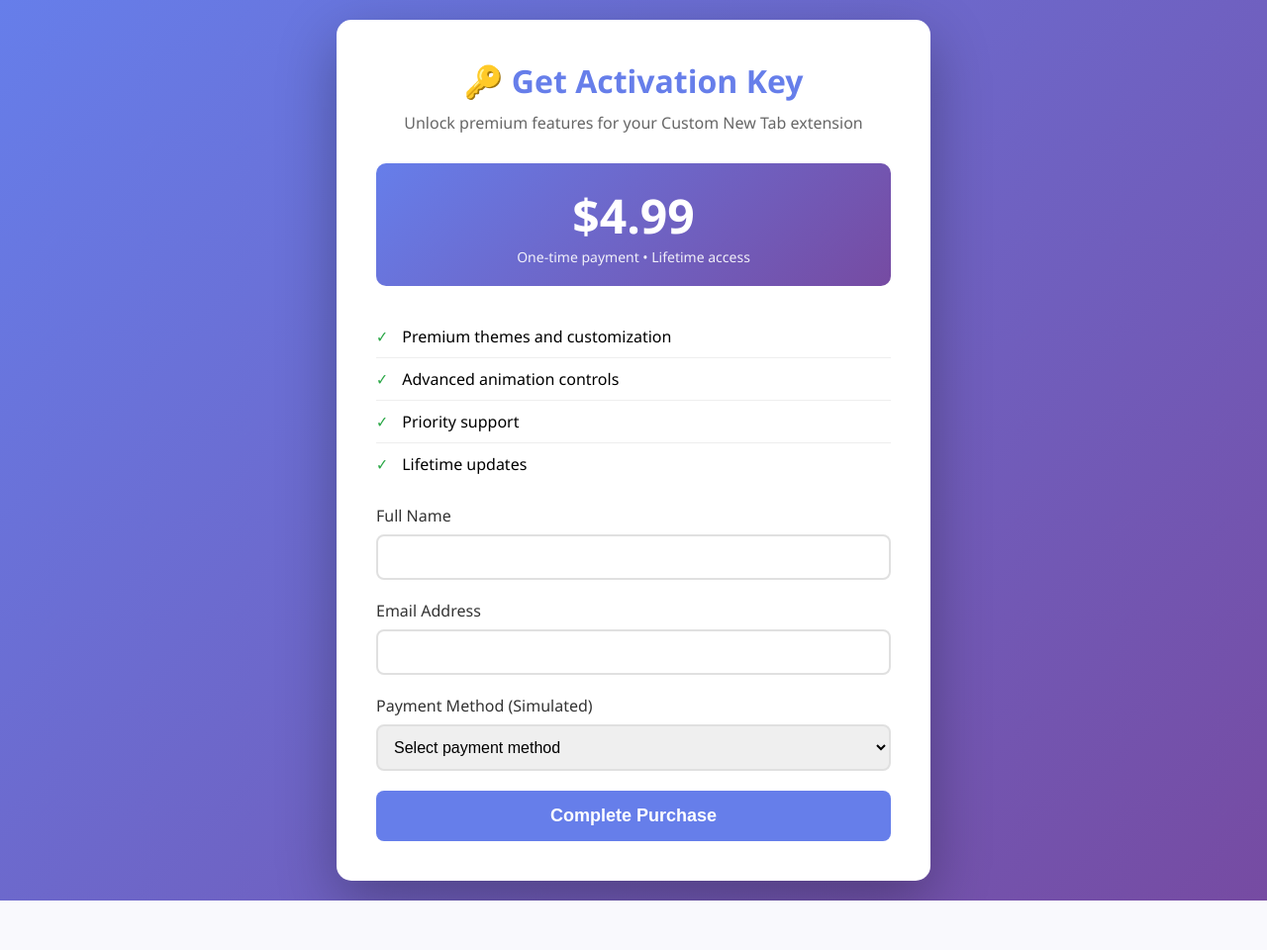
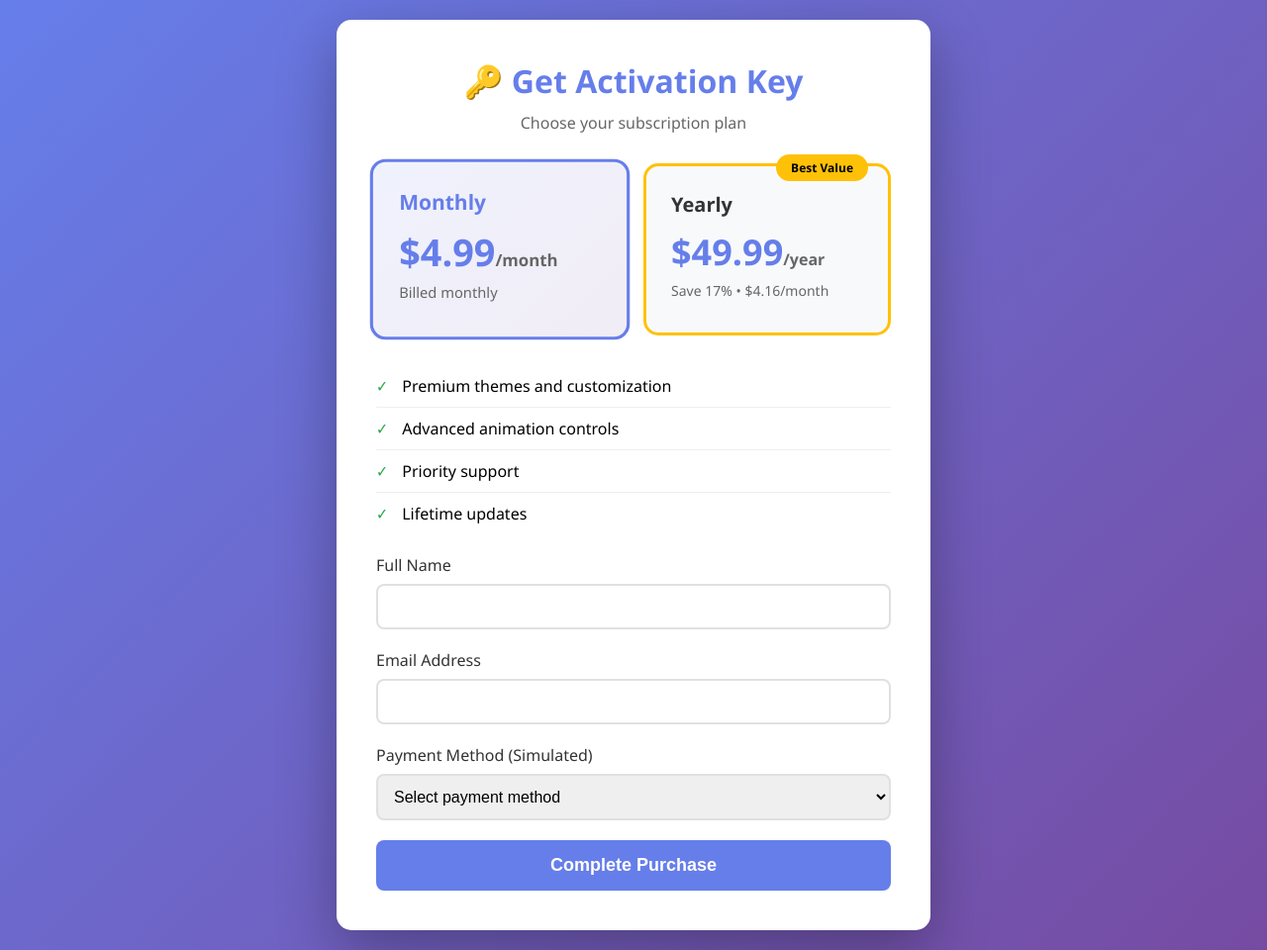
Before and after one commit to DressedHuman/Custom-New-Tab-Extension-for-Chrome, a Flask app: page /purchase in a window 1280 px wide. Shown: the whole page at 99% size. Before the commit the page ends 910 px from the top, so only its background shows below. Run offline with Flask 3, Linux system fonts and the light colour scheme.

Commit message:
feat: convert to subscription-based model
- Add monthly (.99/mo) and yearly (9.99/yr) subscription plans
- Update database schema with subscription fields (plan, status, end_date)
- Add interactive plan selection to purchase page
- Display subscription info in admin panel
- Track subscription end dates and status
- Show active subscriptions count in admin stats

```diff
--- a/backend/server.py
+++ b/backend/server.py
@@ -39,9 +39,22 @@ def init_db():
                   name TEXT NOT NULL,
                   email TEXT NOT NULL,
                   payment_method TEXT NOT NULL,
+                  subscription_plan TEXT NOT NULL,
+                  subscription_status TEXT DEFAULT 'active',
+                  subscription_end_date TIMESTAMP,
                   activation_key TEXT,
                   purchase_date TIMESTAMP DEFAULT CURRENT_TIMESTAMP,
                   FOREIGN KEY (activation_key) REFERENCES keys(key))''')
+
+    # Migrate existing purchases table if needed
+    c.execute("PRAGMA table_info(purchases)")
+    purchase_columns = [col[1] for col in c.fetchall()]
+    if 'subscription_plan' not in purchase_columns:
+        c.execute("ALTER TABLE purchases ADD COLUMN subscription_plan TEXT DEFAULT 'monthly'")
+    if 'subscription_status' not in purchase_columns:
+        c.execute("ALTER TABLE purchases ADD COLUMN subscription_status TEXT DEFAULT 'active'")
+    if 'subscription_end_date' not in purchase_columns:
+        c.execute("ALTER TABLE purchases ADD COLUMN subscription_end_date TIMESTAMP")
 
     # Migrate existing database if needed
     c.execute("PRAGMA table_info(keys)")
@@ -111,9 +124,18 @@ def purchase_page():
 
 @app.route("/purchase", methods=["POST"])
 def process_purchase():
+    from datetime import datetime, timedelta
+
     name = request.form.get('name')
     email = request.form.get('email')
     payment_method = request.form.get('payment_method')
+    subscription_plan = request.form.get('subscription_plan', 'monthly')
+
+    # Calculate subscription end date
+    if subscription_plan == 'yearly':
+        end_date = datetime.now() + timedelta(days=365)
+    else:  # monthly
+        end_date = datetime.now() + timedelta(days=30)
 
     # Generate activation key
     new_key = str(uuid.uuid4())
@@ -124,14 +146,16 @@ def process_purchase():
     # Insert key
     c.execute("INSERT INTO keys (key, active) VALUES (?, ?)", (new_key, True))
 
-    # Insert purchase record
-    c.execute("INSERT INTO purchases (name, email, payment_method, activation_key) VALUES (?, ?, ?, ?)",
-              (name, email, payment_method, new_key))
+    # Insert purchase record with subscription info
+    c.execute("""INSERT INTO purchases
+                 (name, email, payment_method, subscription_plan, subscription_status, subscription_end_date, activation_key)
+                 VALUES (?, ?, ?, ?, ?, ?, ?)""",
+              (name, email, payment_method, subscription_plan, 'active', end_date, new_key))
 
     conn.commit()
     conn.close()
 
-    return render_template('purchase.html', success=True, activation_key=new_key)
+    return render_template('purchase.html', success=True, activation_key=new_key, subscription_plan=subscription_plan)
 
 # Admin Routes
 @app.route("/admin")
@@ -147,6 +171,15 @@ def admin_panel():
     active_keys = c.fetchone()[0]
     c.execute("SELECT COUNT(*) FROM keys WHERE used = 1")
     used_keys = c.fetchone()[0]
+
+    # Get purchases/subscriptions data
+    c.execute("""SELECT id, name, email, subscription_plan, subscription_status,
+                        subscription_end_date, activation_key, purchase_date
+                 FROM purchases ORDER BY purchase_date DESC""")
+    purchases = c.fetchall()
+    c.execute("SELECT COUNT(*) FROM purchases WHERE subscription_status = 'active'")
+    active_subscriptions = c.fetchone()[0]
+
     conn.close()
 
     return render_template('admin.html',
@@ -154,6 +187,8 @@ def admin_panel():
                          total_keys=total_keys,
                          active_keys=active_keys,
                          used_keys=used_keys,
+                         purchases=purchases,
+                         active_subscriptions=active_subscriptions,
                          message=request.args.get('message'))
 
 @app.route("/admin/generate", methods=["POST"])
--- a/backend/templates/purchase.html
+++ b/backend/templates/purchase.html
@@ -46,23 +46,80 @@
             margin-bottom: 30px;
         }
 
-        .price-box {
-            background: linear-gradient(135deg, #667eea 0%, #764ba2 100%);
-            color: white;
-            padding: 20px;
-            border-radius: 10px;
-            text-align: center;
+        .plans-container {
+            display: grid;
+            grid-template-columns: repeat(2, 1fr);
+            gap: 20px;
             margin-bottom: 30px;
         }
 
-        .price {
-            font-size: 48px;
+        .plan-card {
+            background: #f8f9fa;
+            border: 3px solid transparent;
+            border-radius: 15px;
+            padding: 25px;
+            cursor: pointer;
+            transition: all 0.3s;
+            position: relative;
+        }
+
+        .plan-card input[type="radio"] {
+            position: absolute;
+            opacity: 0;
+        }
+
+        .plan-card input[type="radio"]:checked+label {
+            color: #667eea;
+        }
+
+        .plan-card:has(input:checked) {
+            border-color: #667eea;
+            background: linear-gradient(135deg, rgba(102, 126, 234, 0.1), rgba(118, 75, 162, 0.1));
+            transform: scale(1.05);
+        }
+
+        .plan-card.popular {
+            border-color: #ffc107;
+        }
+
+        .popular-badge {
+            position: absolute;
+            top: -12px;
+            right: 20px;
+            background: #ffc107;
+            color: #000;
+            padding: 5px 15px;
+            border-radius: 20px;
+            font-size: 12px;
             font-weight: bold;
         }
 
-        .price-label {
+        .plan-card label {
+            cursor: pointer;
+            display: block;
+        }
+
+        .plan-name {
+            font-size: 20px;
+            font-weight: bold;
+            margin-bottom: 10px;
+        }
+
+        .plan-price {
+            font-size: 36px;
+            font-weight: bold;
+            color: #667eea;
+            margin-bottom: 5px;
+        }
+
+        .plan-price span {
+            font-size: 16px;
+            color: #666;
+        }
+
+        .plan-desc {
+            color: #666;
             font-size: 14px;
-            opacity: 0.9;
         }
 
         .form-group {
@@ -174,11 +231,26 @@
             </div>
             {% else %}
             <h1>🔑 Get Activation Key</h1>
-            <p class="subtitle">Unlock premium features for your Custom New Tab extension</p>
+            <p class="subtitle">Choose your subscription plan</p>
 
-            <div class="price-box">
-                <div class="price">$4.99</div>
-                <div class="price-label">One-time payment • Lifetime access</div>
+            <div class="plans-container">
+                <div class="plan-card" onclick="selectPlan('monthly')">
+                    <input type="radio" name="plan_selector" id="monthly_selector" value="monthly" checked>
+                    <label for="monthly_selector">
+                        <div class="plan-name">Monthly</div>
+                        <div class="plan-price">$4.99<span>/month</span></div>
+                        <div class="plan-desc">Billed monthly</div>
+                    </label>
+                </div>
+                <div class="plan-card popular" onclick="selectPlan('yearly')">
+                    <div class="popular-badge">Best Value</div>
+                    <input type="radio" name="plan_selector" id="yearly_selector" value="yearly">
+                    <label for="yearly_selector">
+                        <div class="plan-name">Yearly</div>
+                        <div class="plan-price">$49.99<span>/year</span></div>
+                        <div class="plan-desc">Save 17% • $4.16/month</div>
+                    </label>
+                </div>
             </div>
 
             <div class="features">
@@ -189,6 +261,8 @@
             </div>
 
             <form method="POST" action="/purchase">
+                <input type="hidden" name="subscription_plan" id="subscription_plan" value="monthly">
+
                 <div class="form-group">
                     <label for="name">Full Name</label>
                     <input type="text" id="name" name="name" required>
@@ -211,6 +285,21 @@
 
                 <button type="submit" class="btn">Complete Purchase</button>
             </form>
+            <script>
+                function selectPlan(plan) {
+                    document.getElementById('subscription_plan').value = plan;
+                    document.getElementById(plan + '_selector').checked = true;
+
+                    // Update card styling
+                    document.querySelectorAll('.plan-card').forEach(card => card.classList.remove('selected'));
+                    document.querySelector(`.plan-card input[value="${plan}"]`).closest('.plan-card').classList.add('selected');
+                }
+
+                // Initialize selected state on load
+                document.addEventListener('DOMContentLoaded', () => {
+                    selectPlan(document.getElementById('subscription_plan').value);
+                });
+            </script>
             {% endif %}
         </div>
     </div>
```
Also changed, not shown: backend/templates/admin.html (+50 -0 lines).
